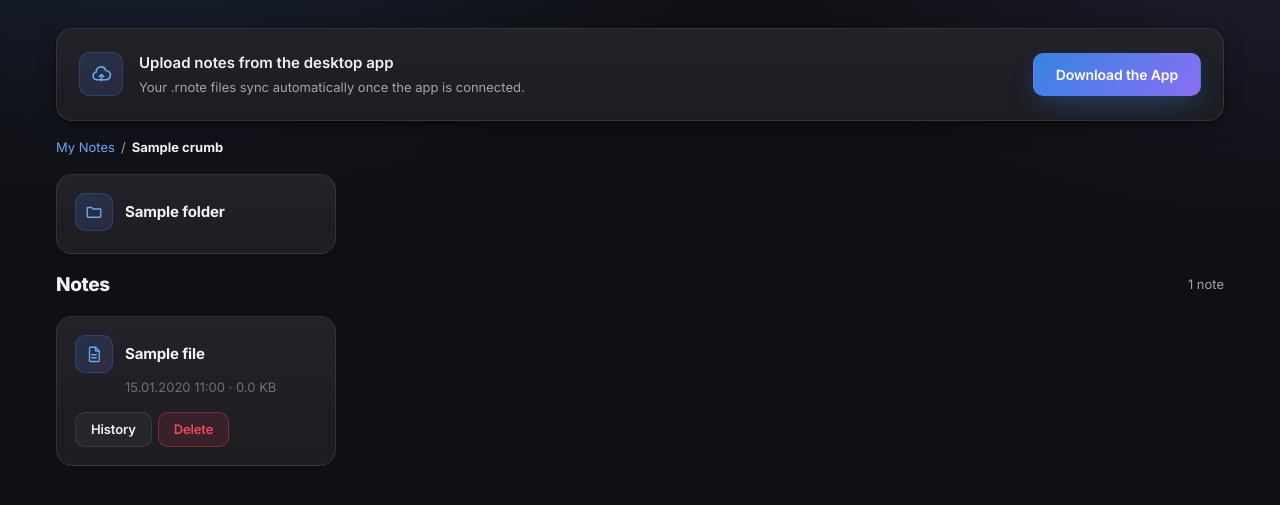
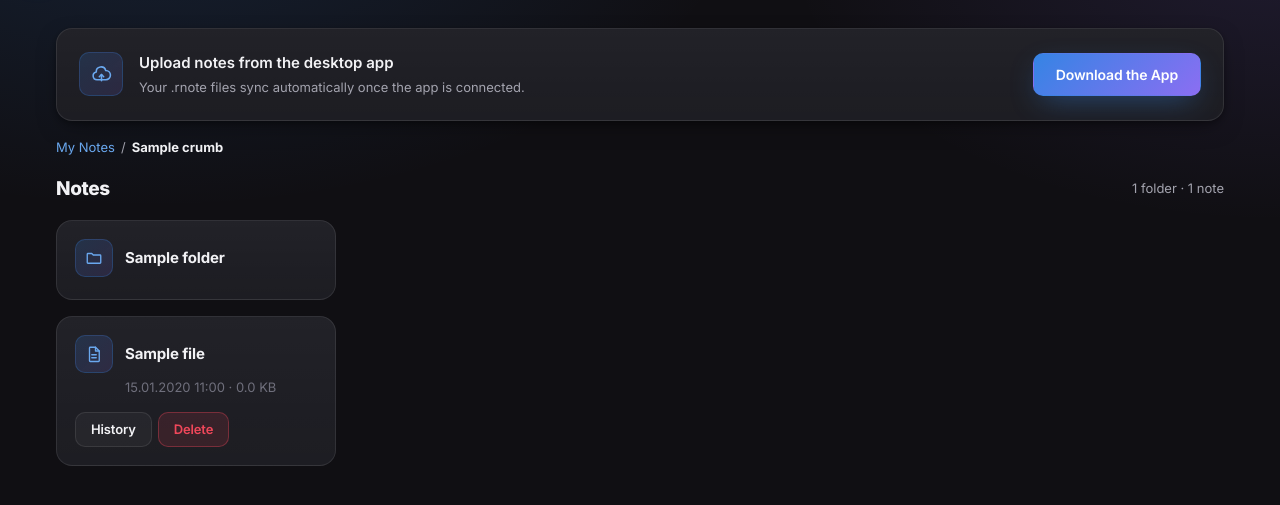
Before and after one commit to akuras22/SyncNotes, a Flask app: template Server/templates/dashboard.html in a window 1280 px wide. Shown: the part 64-569 px from the top of the page. Run offline with Flask 3, Linux system fonts and the light colour scheme; tables that the repository leaves empty hold one stand-in row (values such as "Sample post"); the template is opened without the code that fills it: values that come from a table or form of the project are taken from there, most other values are stand-ins (such as "Sample title", 1, 10 or a date in 2020); some libraries are stand-ins or nearby versions.

Commit message:
Refactor notes section: consolidate note and folder count display for improved clarity

```diff
--- a/Server/templates/dashboard.html
+++ b/Server/templates/dashboard.html
@@ -30,6 +30,17 @@
 </div>
 {% endif %}
 
+<div class="flex items-center justify-between mb-4">
+  <h3 style="font-size:19px;font-weight:800;margin:0;letter-spacing:-0.02em;">{{ "Notes" if current_path else "My Notes" }}</h3>
+  {% if folders or notes %}
+  <span class="text-muted text-sm">
+    {%- if folders -%}{{ folders|length }} folder{{ '' if folders|length == 1 else 's' }}{%- endif -%}
+    {%- if folders and notes %} &middot; {% endif -%}
+    {%- if notes -%}{{ notes|length }} note{{ '' if notes|length == 1 else 's' }}{%- endif -%}
+  </span>
+  {% endif %}
+</div>
+
 {% if folders %}
   <div class="note-grid mb-4">
     {% for folder in folders %}
@@ -44,13 +55,6 @@
     {% endfor %}
   </div>
 {% endif %}
-
-<div class="flex items-center justify-between mb-4">
-  <h3 style="font-size:19px;font-weight:800;margin:0;letter-spacing:-0.02em;">{{ "Notes" if current_path else "My Notes" }}</h3>
-  {% if notes %}
-  <span class="text-muted text-sm">{{ notes|length }} note{{ '' if notes|length == 1 else 's' }}</span>
-  {% endif %}
-</div>
 
 {% if notes %}
   <div class="note-grid">
```
